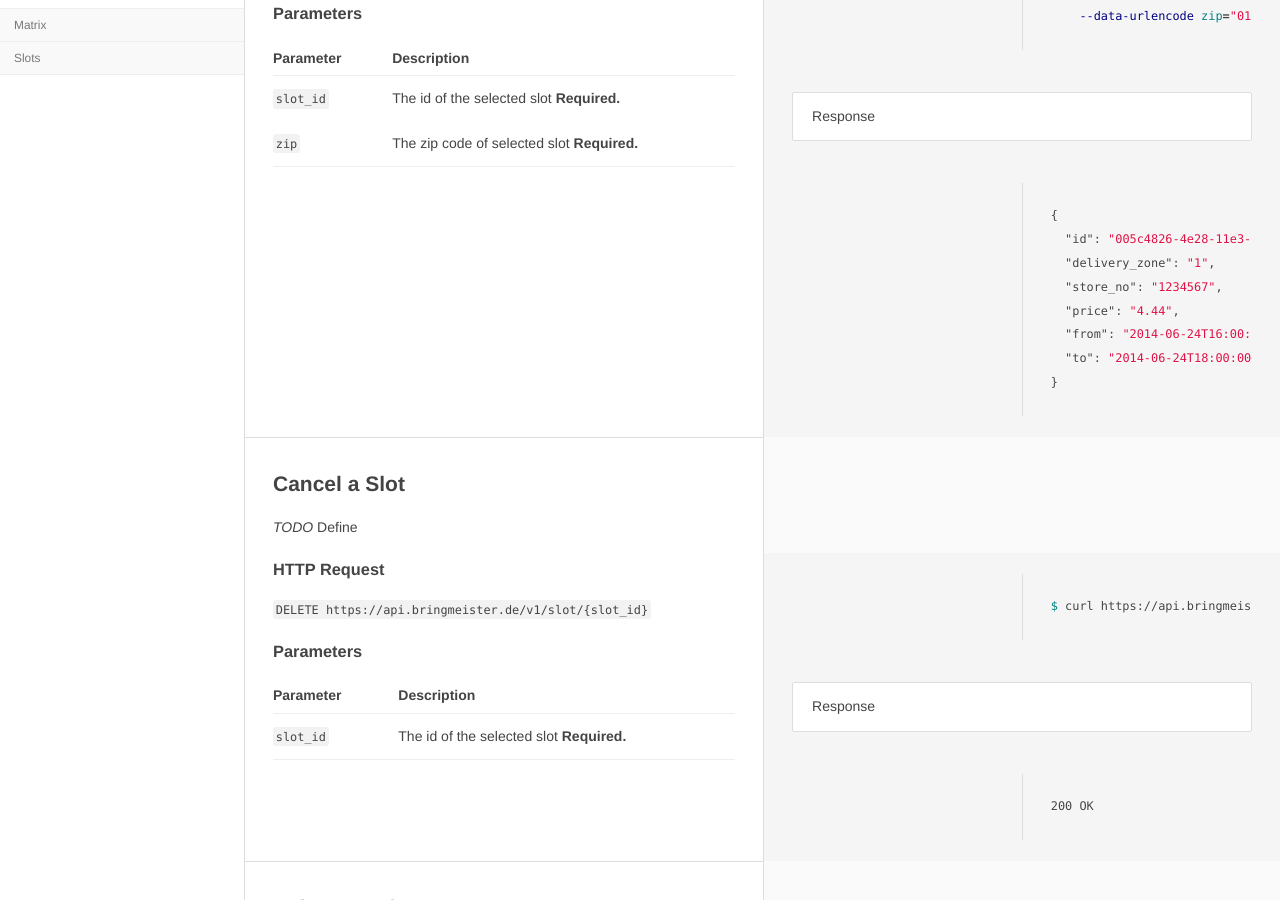
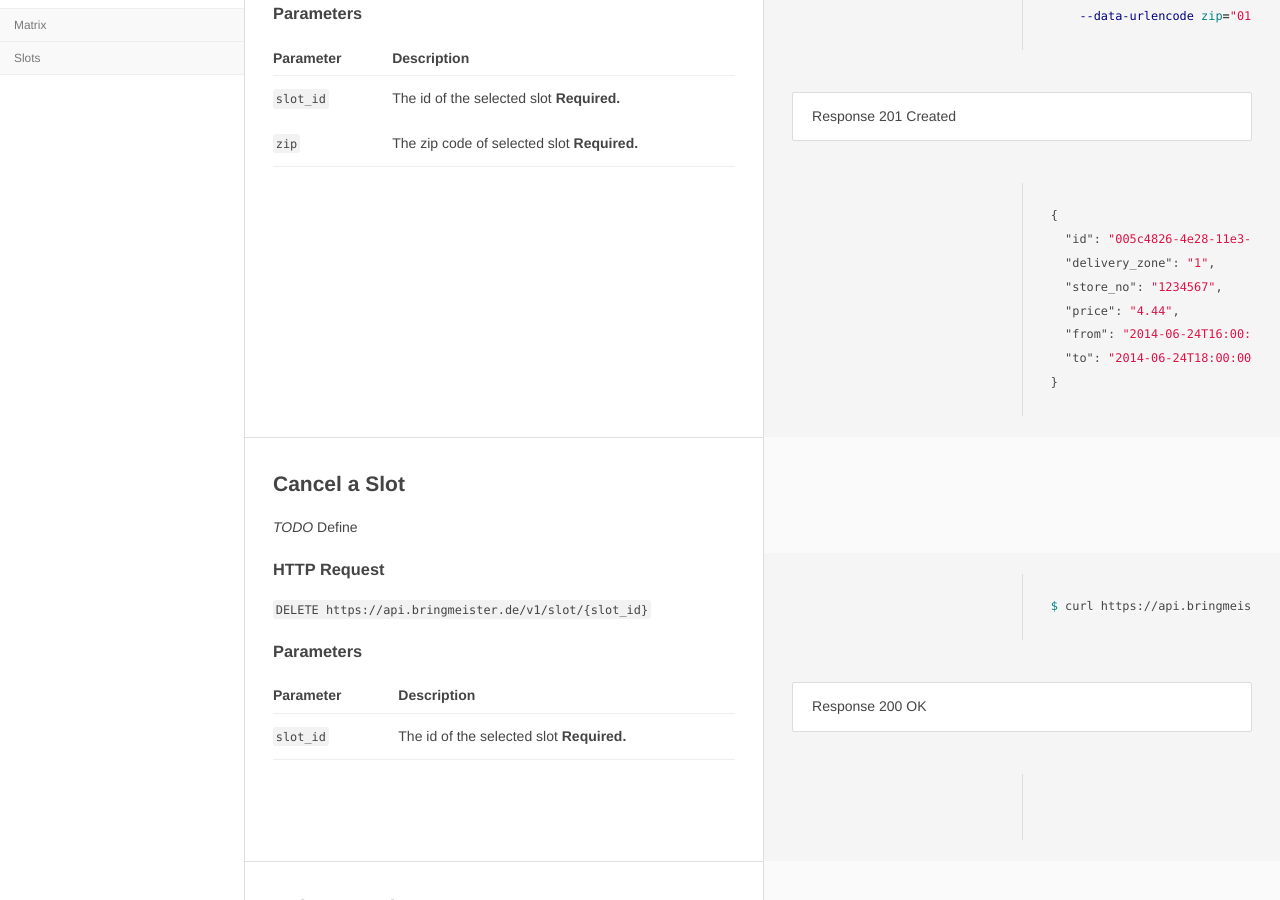
Before and after one commit to bringmeister/bm-doc-api-timecapacity, a Jekyll site: the page built from api/slot.md, in a window 1280 px wide and 1400 px high, scrolled down 873 px. Shown: the part 152-1052 px from the top of the window. Built offline with Jekyll 4.4.1, drawn with Linux system fonts in a browser that asks for light colours; Markdown is read by kramdown in place of the engine named in the settings.

````diff
--- a/api/slot.md
+++ b/api/slot.md
@@ -55,7 +55,7 @@ $ curl {{ site.bringmeister.api }}/slot \
     --data-urlencode zip="012345"
 ```
 
-> Response
+> Response 201 Created
 
 ```json
 {
@@ -88,10 +88,10 @@ _TODO_ Define
 $ curl {{ site.bringmeister.api }}/slot/005c4826-4e28-11e3-a675-d43d7eece53d
 ```
 
-> Response
+> Response 200 OK
 
 ```
-200 OK
+
 ```
 
 ### HTTP Request
````
